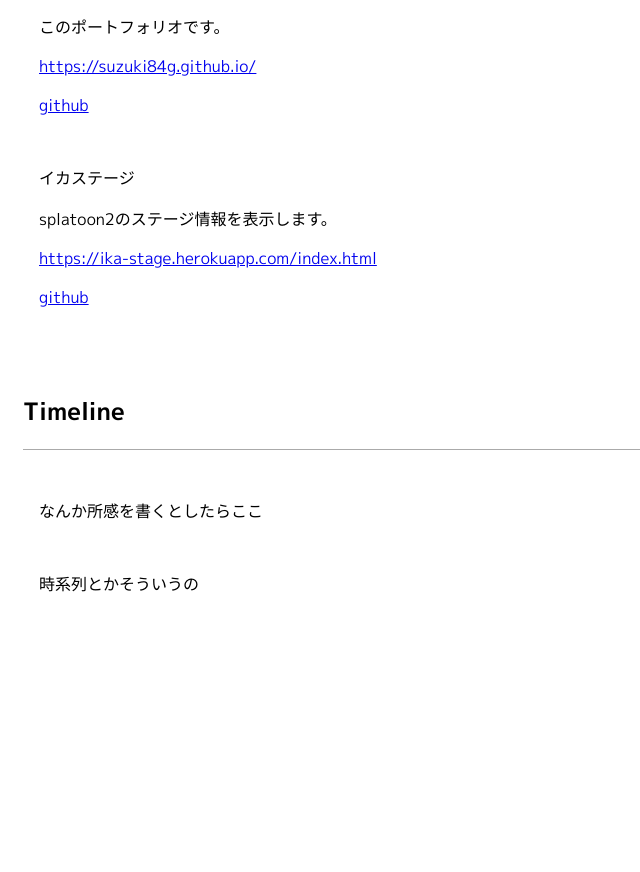
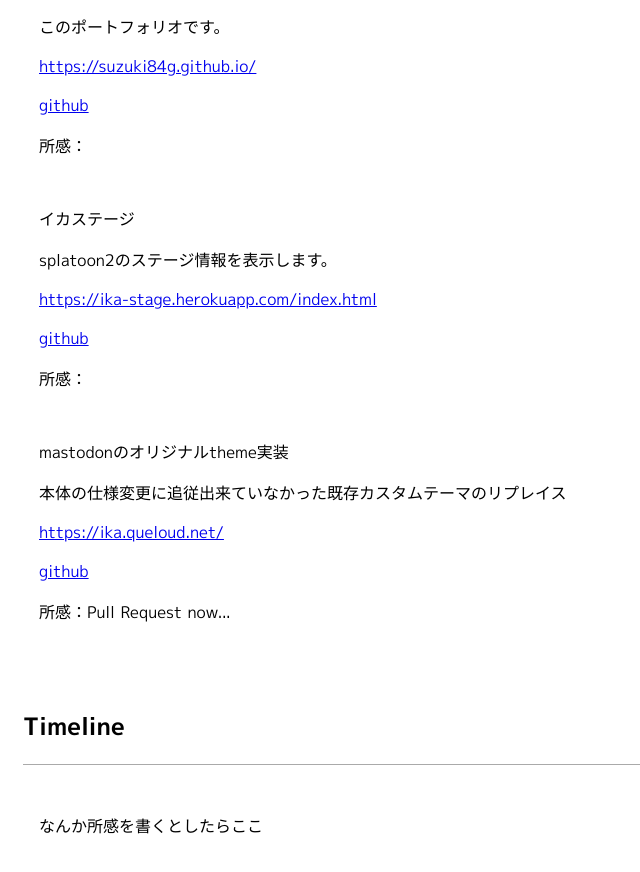
Before and after one commit to suzuki84g/-suzuki84g.github.io, a Nuxt app: page / in a window 1280 px wide. Shown: the part 1320-2192 px from the top of the page, without its empty margins (0-640 px from the left). Before the commit the page ends 1987 px from the top, so only its background shows below. Built offline with nearby package versions, Linux system fonts and the light colour scheme.

Commit message:
Worksの追加

```diff
--- a/assets/styles/root.scss
+++ b/assets/styles/root.scss
@@ -16,11 +16,9 @@
 h1 {
   font-weight: bold;
 }
-.wrapper {
+.container {
   // iPad横が最大サイズ
   max-width: 1024px;
-}
-.container {
   padding: 15px;
   display: flex;
   flex-direction: column;
--- a/components/Works.vue
+++ b/components/Works.vue
@@ -9,6 +9,7 @@
         <p>{{ work.overview }}</p>
         <p><a :href="work.url">{{ work.url }}</a></p>
         <p><a :href="work.code">github</a></p>
+        <p>所感：{{ work.impressions }}</p>
       </div>
     </div>
   </section>
@@ -36,6 +37,15 @@
           code: 'https://github.com/suzuki84g/ikaStageSort',
           tech: [],
           impressions: ''
+        },
+        {
+          title: 'mastodonのオリジナルtheme実装',
+          overview: '本体の仕様変更に追従出来ていなかった既存カスタムテーマのリプレイス',
+          // image: require(),
+          url: 'https://ika.queloud.net/',
+          code: 'https://github.com/suzuki84g/mastodon/tree/feature/ikadon',
+          tech: [],
+          impressions: 'Pull Request now...'
         }
       ]
     }
```
